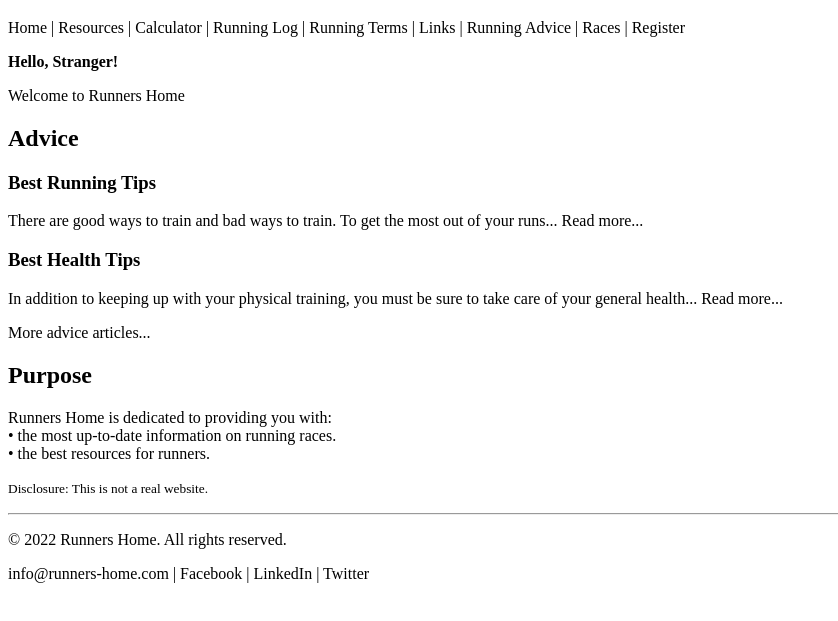
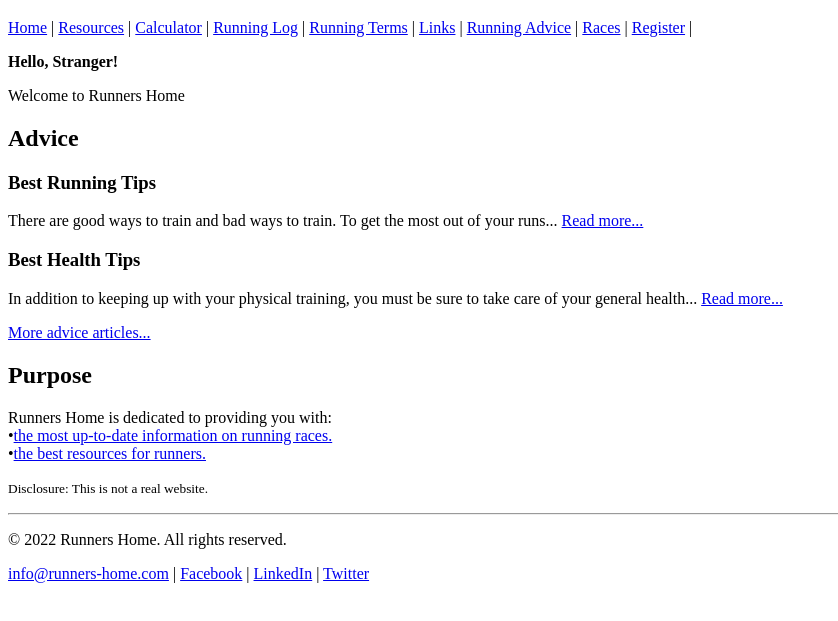
Before and after one commit to tlg-24-05-visa-sde-1/dw-links-exercise, a plain HTML site: page index.html in a window 1280 px wide. Shown: the part 61-682 px from the top of the page, without its empty margins (0-838 px from the left). Drawn offline with Linux system fonts and the light colour scheme.

Commit message:
updated links in html

```diff
--- a/index.html
+++ b/index.html
@@ -1,60 +1,96 @@
 <!DOCTYPE html>
-<html lang="en" xmlns:mso="urn:schemas-microsoft-com:office:office" xmlns:msdt="uuid:C2F41010-65B3-11d1-A29F-00AA00C14882">
+<html
+  lang="en"
+  xmlns:mso="urn:schemas-microsoft-com:office:office"
+  xmlns:msdt="uuid:C2F41010-65B3-11d1-A29F-00AA00C14882"
+>
   <head>
-<meta charset="UTF-8">
-<meta name="viewport" content="width=device-width, initial-scale=1">
+    <meta charset="UTF-8" />
+    <meta name="viewport" content="width=device-width, initial-scale=1" />
     <title>Runners Home</title>
 
-<!--[if gte mso 9]><xml>
+    <!--[if gte mso 9
+      ]><xml>
         <mso:CustomDocumentProperties>
           <mso:xd_Signature msdt:dt="string"></mso:xd_Signature>
-<mso:display_urn_x003a_schemas-microsoft-com_x003a_office_x003a_office_x0023_Editor msdt:dt="string">Nelly Sugu</mso:display_urn_x003a_schemas-microsoft-com_x003a_office_x003a_office_x0023_Editor>
+          <mso:display_urn_x003a_schemas-microsoft-com_x003a_office_x003a_office_x0023_Editor
+            msdt:dt="string"
+            >Nelly
+            Sugu</mso:display_urn_x003a_schemas-microsoft-com_x003a_office_x003a_office_x0023_Editor
+          >
           <mso:Order msdt:dt="string">20700.0000000000</mso:Order>
           <mso:xd_ProgID msdt:dt="string"></mso:xd_ProgID>
           <mso:_ExtendedDescription msdt:dt="string"></mso:_ExtendedDescription>
-<mso:display_urn_x003a_schemas-microsoft-com_x003a_office_x003a_office_x0023_Author msdt:dt="string">Nelly Sugu</mso:display_urn_x003a_schemas-microsoft-com_x003a_office_x003a_office_x0023_Author>
+          <mso:display_urn_x003a_schemas-microsoft-com_x003a_office_x003a_office_x0023_Author
+            msdt:dt="string"
+            >Nelly
+            Sugu</mso:display_urn_x003a_schemas-microsoft-com_x003a_office_x003a_office_x0023_Author
+          >
           <mso:ComplianceAssetId msdt:dt="string"></mso:ComplianceAssetId>
           <mso:TemplateUrl msdt:dt="string"></mso:TemplateUrl>
-<mso:ContentTypeId msdt:dt="string">0x010100AA0634B7ABA03742938723E811511BB1</mso:ContentTypeId>
+          <mso:ContentTypeId msdt:dt="string"
+            >0x010100AA0634B7ABA03742938723E811511BB1</mso:ContentTypeId
+          >
           <mso:TriggerFlowInfo msdt:dt="string"></mso:TriggerFlowInfo>
           <mso:_SourceUrl msdt:dt="string"></mso:_SourceUrl>
           <mso:_SharedFileIndex msdt:dt="string"></mso:_SharedFileIndex>
           <mso:TaxCatchAll msdt:dt="string"></mso:TaxCatchAll>
-<mso:MediaServiceImageTags msdt:dt="string"></mso:MediaServiceImageTags>
-<mso:lcf76f155ced4ddcb4097134ff3c332f msdt:dt="string"></mso:lcf76f155ced4ddcb4097134ff3c332f>
-</mso:CustomDocumentProperties>
-</xml><![endif]-->
+          <mso:MediaServiceImageTags
+            msdt:dt="string"
+          ></mso:MediaServiceImageTags>
+          <mso:lcf76f155ced4ddcb4097134ff3c332f
+            msdt:dt="string"
+          ></mso:lcf76f155ced4ddcb4097134ff3c332f>
+        </mso:CustomDocumentProperties> </xml
+    ><![endif]-->
   </head>
   <body>
     <h1>Runners Home</h1>
     <div>
-  Home | Resources | Calculator | Running Log | Running Terms |
-  Links | Running Advice | Races | Register
+      <a href="./index.html">Home</a> |
+      <a href="./resources/index.html">Resources</a> |
+      <a href="./resources/calculator.html">Calculator</a> |
+      <a href="./resources/run-log.html">Running Log</a> |
+      <a href="./resources/terms.html">Running Terms</a> |
+      <a href="./resources/links.html">Links</a> |
+      <a href="./advice/index.html">Running Advice</a> |
+      <a href="./races.html">Races</a> |
+      <a href="./register.html">Register</a> |
     </div>
     <p><strong>Hello, Stranger!</strong></p>
     <p>Welcome to Runners Home</p>
     <h2>Advice</h2>
     <h3>Best Running Tips</h3>
-<p>There are good ways to train and bad ways to train. To get
-  the most out of your runs... Read more...</p>
+    <p>
+      There are good ways to train and bad ways to train. To get the most out of
+      your runs...
+      <a href="./advice/running-tips.html">Read more...</a>
+    </p>
     <h3>Best Health Tips</h3>
-<p>In addition to keeping up with your physical training, you
-  must be sure to take care of your general health...
-  Read more...</p>
-<p>More advice articles...</p>
+    <p>
+      In addition to keeping up with your physical training, you must be sure to
+      take care of your general health...
+      <a href="./advice/health-tips.html">Read more...</a>
+    </p>
+    <p><a href="./advice/index.html">More advice articles...</a></p>
     <h2>Purpose</h2>
-<p>Runners Home is dedicated to providing you with:<br>
-  &#8226; the most up-to-date information on running races.<br>
-  &#8226; the best resources for runners.
+    <p>
+      Runners Home is dedicated to providing you with:<br />
+      &#8226;<a href="./races.html"
+        >the most up-to-date information on running races.</a
+      ><br />
+      &#8226;<a href="./resources/index.html"
+        >the best resources for runners.</a
+      >
     </p>
     <p><small>Disclosure: This is not a real website.</small></p>
-<hr>
+    <hr />
     <p>&copy; 2022 Runners Home. All rights reserved.</p>
     <div>
-  info@runners-home.com |
-  Facebook |
-  LinkedIn |
-  Twitter
+      <a href="malito:info@runners-home.com">info@runners-home.com</a> |
+      <a href="https://www.facebook.com/webucator">Facebook</a> |
+      <a href="https://www.linkedin.com/companies/webucator">LinkedIn</a> |
+      <a href="https://twitter.com/webucator">Twitter</a>
     </div>
   </body>
 </html>
```
Lines whose indentation alone changed are shown as unchanged.
